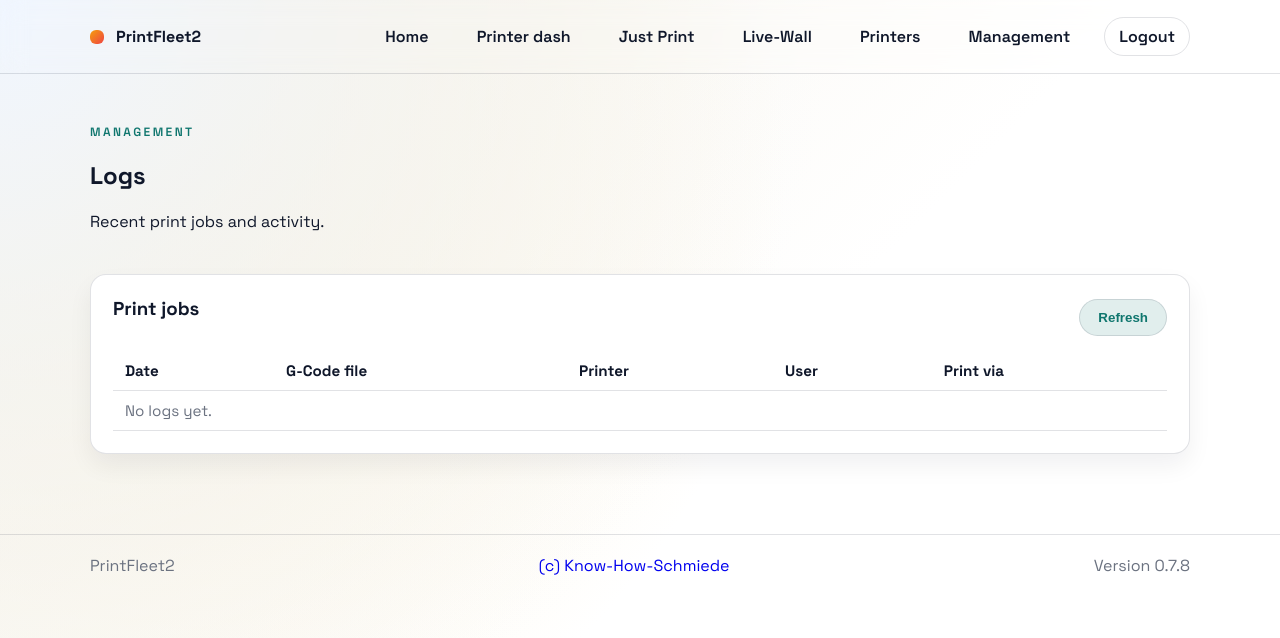
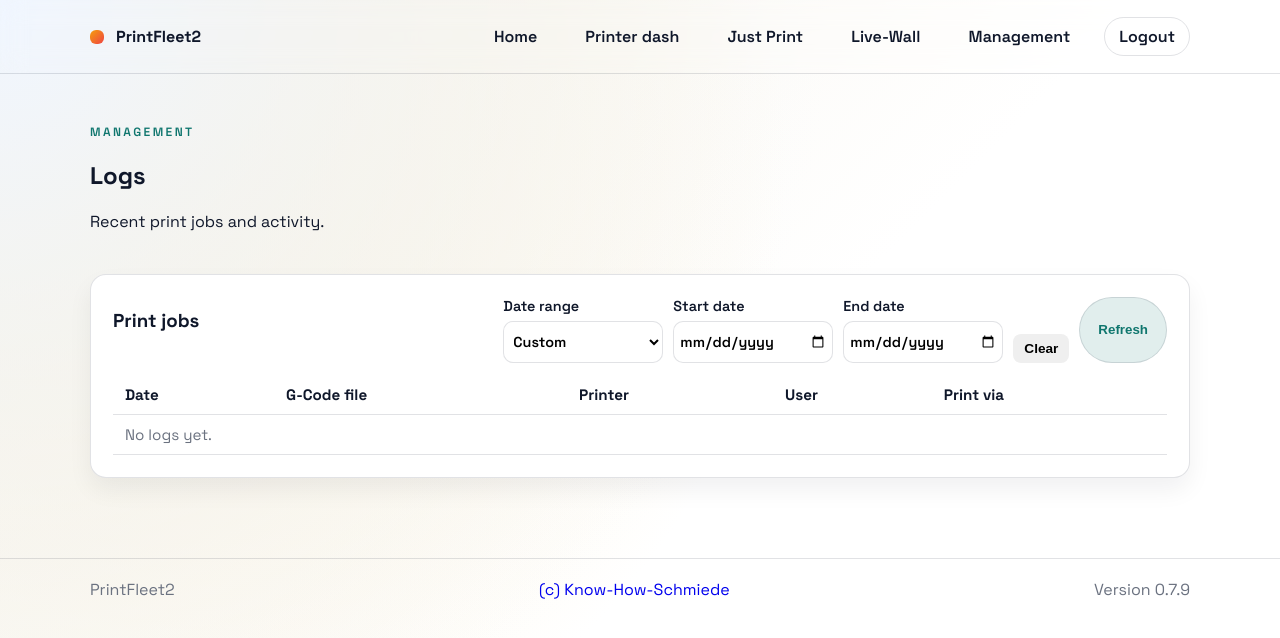
Before and after one commit to know-how-schmiede/PrintFleet2, a Flask app: page /logs in a window 1280 px wide. Shown: the top 638 px of the page. Run offline with Flask 3, Linux system fonts and the light colour scheme; the visitor is signed in with stand-in values (Sample User, id 1); tables that the repository leaves empty hold one stand-in row (values such as "Sample post"); data that the repository does not hold is empty.

Commit message:
Add date range filter and print hours display
Introduces date range filtering for print job logs, allowing users to select custom or preset periods in the logs view. Adds display of total print hours in the printer notes tab. Moves the Printers menu item under Management. Updates version to 0.7.9.

```diff
--- a/src/printfleet2/services/print_job_service.py
+++ b/src/printfleet2/services/print_job_service.py
@@ -1,4 +1,4 @@
-from datetime import date
+from datetime import date, datetime, timedelta
 
 from sqlalchemy import inspect, text
 from sqlalchemy.orm import Session
@@ -102,13 +102,34 @@ def create_print_job(
     return job
 
 
-def list_print_jobs(session: Session, limit: int = 200) -> list[PrintJob]:
+def _apply_date_filters(query, start_date: date | None, end_date: date | None):
+    if start_date:
+        start_value = datetime.combine(start_date, datetime.min.time()).isoformat(sep=" ")
+        query = query.filter(PrintJob.job_date >= start_value)
+    if end_date:
+        next_day = end_date + timedelta(days=1)
+        end_value = datetime.combine(next_day, datetime.min.time()).isoformat(sep=" ")
+        query = query.filter(PrintJob.job_date < end_value)
+    return query
+
+
+def list_print_jobs(
+    session: Session,
+    limit: int = 200,
+    start_date: date | None = None,
+    end_date: date | None = None,
+) -> list[PrintJob]:
     ensure_print_job_schema(session)
     columns = _get_print_job_columns(session)
     if not columns:
         return []
+    if (start_date or end_date) and "job_date" not in columns:
+        return []
     try:
-        return session.query(PrintJob).order_by(PrintJob.id.desc()).limit(limit).all()
+        query = session.query(PrintJob)
+        if start_date or end_date:
+            query = _apply_date_filters(query, start_date, end_date)
+        return query.order_by(PrintJob.id.desc()).limit(limit).all()
     except Exception:
         return []
 
--- a/src/printfleet2/static/logs.js
+++ b/src/printfleet2/static/logs.js
@@ -2,6 +2,10 @@ document.addEventListener("DOMContentLoaded", () => {
   const tableBody = document.getElementById("logTable");
   const notice = document.getElementById("logNotice");
   const refreshBtn = document.getElementById("logRefresh");
+  const startInput = document.getElementById("logStartDate");
+  const endInput = document.getElementById("logEndDate");
+  const rangeSelect = document.getElementById("logRange");
+  const clearBtn = document.getElementById("logClear");
 
   if (!tableBody) {
     return;
@@ -18,10 +22,11 @@ document.addEventListener("DOMContentLoaded", () => {
     }
   }
 
-  function renderRows(items) {
+  function renderRows(items, filtered) {
     tableBody.innerHTML = "";
     if (!items.length) {
-      tableBody.innerHTML = "<tr><td colspan=\"5\" class=\"muted\">No logs yet.</td></tr>";
+      const message = filtered ? "No logs for the selected period." : "No logs yet.";
+      tableBody.innerHTML = `<tr><td colspan="5" class="muted">${message}</td></tr>`;
       return;
     }
     items.forEach((item) => {
@@ -47,21 +52,113 @@ document.addEventListener("DOMContentLoaded", () => {
     });
   }
 
+  function formatDate(value) {
+    const year = value.getFullYear();
+    const month = String(value.getMonth() + 1).padStart(2, "0");
+    const day = String(value.getDate()).padStart(2, "0");
+    return `${year}-${month}-${day}`;
+  }
+
+  function applyPreset(preset) {
+    if (!startInput || !endInput) {
+      return;
+    }
+    const now = new Date();
+    let start = null;
+    let end = null;
+    if (preset === "current-week") {
+      const dayIndex = (now.getDay() + 6) % 7;
+      start = new Date(now);
+      start.setDate(now.getDate() - dayIndex);
+      end = new Date(start);
+      end.setDate(start.getDate() + 6);
+    } else if (preset === "current-month") {
+      start = new Date(now.getFullYear(), now.getMonth(), 1);
+      end = new Date(now.getFullYear(), now.getMonth() + 1, 0);
+    } else if (preset === "current-year") {
+      start = new Date(now.getFullYear(), 0, 1);
+      end = new Date(now.getFullYear(), 11, 31);
+    } else if (preset === "last-28-days") {
+      end = new Date(now);
+      start = new Date(now);
+      start.setDate(now.getDate() - 27);
+    }
+    if (start) {
+      startInput.value = formatDate(start);
+    }
+    if (end) {
+      endInput.value = formatDate(end);
+    }
+  }
+
   async function loadLogs() {
     setNotice("", "");
-    const res = await fetch("/api/print-jobs", { cache: "no-store" });
+    const startDate = startInput ? startInput.value : "";
+    const endDate = endInput ? endInput.value : "";
+    if (startDate && endDate && startDate > endDate) {
+      setNotice("Start date must be before end date.", "error");
+      return;
+    }
+    const params = new URLSearchParams();
+    if (startDate) {
+      params.set("start_date", startDate);
+    }
+    if (endDate) {
+      params.set("end_date", endDate);
+    }
+    const url = params.toString() ? `/api/print-jobs?${params.toString()}` : "/api/print-jobs";
+    const res = await fetch(url, { cache: "no-store" });
     if (!res.ok) {
       setNotice("Failed to load logs.", "error");
       return;
     }
     const data = await res.json().catch(() => ({}));
     const items = Array.isArray(data.items) ? data.items : [];
-    renderRows(items);
+    renderRows(items, Boolean(startDate || endDate));
   }
 
   if (refreshBtn) {
     refreshBtn.addEventListener("click", loadLogs);
   }
+  if (rangeSelect) {
+    rangeSelect.addEventListener("change", () => {
+      if (!rangeSelect.value) {
+        return;
+      }
+      applyPreset(rangeSelect.value);
+      loadLogs();
+    });
+  }
+  if (startInput) {
+    startInput.addEventListener("change", () => {
+      if (rangeSelect) {
+        rangeSelect.value = "";
+      }
+      loadLogs();
+    });
+  }
+  if (endInput) {
+    endInput.addEventListener("change", () => {
+      if (rangeSelect) {
+        rangeSelect.value = "";
+      }
+      loadLogs();
+    });
+  }
+  if (clearBtn) {
+    clearBtn.addEventListener("click", () => {
+      if (rangeSelect) {
+        rangeSelect.value = "";
+      }
+      if (startInput) {
+        startInput.value = "";
+      }
+      if (endInput) {
+        endInput.value = "";
+      }
+      loadLogs();
+    });
+  }
 
   loadLogs();
 });
--- a/src/printfleet2/static/style.css
+++ b/src/printfleet2/static/style.css
@@ -555,6 +555,18 @@ label.checkbox input {
   flex-wrap: wrap;
 }
 
+.log-filters {
+  display: flex;
+  flex-wrap: wrap;
+  gap: 10px;
+  align-items: flex-end;
+}
+
+.log-filter select,
+.log-filter input {
+  min-width: 160px;
+}
+
 .sort-button {
   background: none;
   border: 0;
--- a/src/printfleet2/templates/base.html
+++ b/src/printfleet2/templates/base.html
@@ -25,10 +25,10 @@
           {% endif %}
           {% if request.path != "/live-wall" %}
             <a href="/live-wall">Live-Wall</a>
-            <a href="/printers">Printers</a>
             <details class="nav-dropdown">
               <summary class="nav-trigger">Management</summary>
               <div class="nav-menu">
+                <a href="/printers">Printers</a>
                 <a href="/printer-groups">Printer groups</a>
                 <a href="/printer-types">Printer types</a>
                 <a href="/users">Users</a>
--- a/src/printfleet2/templates/logs.html
+++ b/src/printfleet2/templates/logs.html
@@ -14,6 +14,27 @@
       <div class="table-header">
         <h3>Print jobs</h3>
         <div class="table-actions">
+          <div class="log-filters">
+            <label class="log-filter">
+              Date range
+              <select id="logRange">
+                <option value="">Custom</option>
+                <option value="current-week">Current week</option>
+                <option value="current-month">Current month</option>
+                <option value="current-year">Current year</option>
+                <option value="last-28-days">Last 28 days</option>
+              </select>
+            </label>
+            <label class="log-filter">
+              Start date
+              <input type="date" id="logStartDate" />
+            </label>
+            <label class="log-filter">
+              End date
+              <input type="date" id="logEndDate" />
+            </label>
+            <button class="btn small" id="logClear" type="button">Clear</button>
+          </div>
           <button class="btn soft" id="logRefresh" type="button">Refresh</button>
         </div>
       </div>
--- a/src/printfleet2/templates/printers.html
+++ b/src/printfleet2/templates/printers.html
@@ -127,6 +127,11 @@
 
           <div class="tab-panel" id="printer-tab-notes" role="tabpanel" aria-labelledby="printer-tab-notes-btn" data-printer-panel hidden>
             <div class="form-grid">
+              <label>
+                Print hours
+                <input type="text" id="printerPrintHours" readonly>
+                <span class="hint">Read only.</span>
+              </label>
               <label class="full">
                 Notes
                 <textarea id="printerNotes" rows="4"></textarea>
--- a/src/printfleet2/version.py
+++ b/src/printfleet2/version.py
@@ -1 +1 @@
-VERSION = "0.7.8"
+VERSION = "0.7.9"
--- a/src/printfleet2/web/routes.py
+++ b/src/printfleet2/web/routes.py
@@ -1,7 +1,7 @@
 import shutil
 import subprocess
 import time
-from datetime import datetime, timezone
+from datetime import datetime, date, timezone
 
 from flask import Blueprint, request, session as flask_session, Response, render_template, redirect, stream_with_context, url_for
 
@@ -398,6 +398,15 @@ def clean_optional(value: object | None) -> str | None:
     else:
         value = str(value).strip()
     return value or None
+
+
+def parse_iso_date(value: str | None) -> date | None:
+    if not value:
+        return None
+    try:
+        return date.fromisoformat(value)
+    except ValueError:
+        return None
 
 
 def _normalize_job_filename(value: object | None) -> str | None:
@@ -1116,8 +1125,16 @@ def net_scan():
 
 @bp.get("/api/print-jobs")
 def get_print_jobs():
-    with session_scope() as session:
-        jobs = list_print_jobs(session)
+    start_value = clean_optional(request.args.get("start_date"))
+    end_value = clean_optional(request.args.get("end_date"))
+    start_date = parse_iso_date(start_value) if start_value else None
+    end_date = parse_iso_date(end_value) if end_value else None
+    if (start_value and start_date is None) or (end_value and end_date is None):
+        return {"error": "invalid_date"}, 400
+    if start_date and end_date and start_date > end_date:
+        return {"error": "invalid_date_range"}, 400
+    with session_scope() as session:
+        jobs = list_print_jobs(session, start_date=start_date, end_date=end_date)
         return {"items": [print_job_to_dict(job) for job in jobs]}
 
 
```
Also changed, not shown: docs/Version.md (+6 -0 lines), src/printfleet2/static/printers.js (+17 -0 lines).
